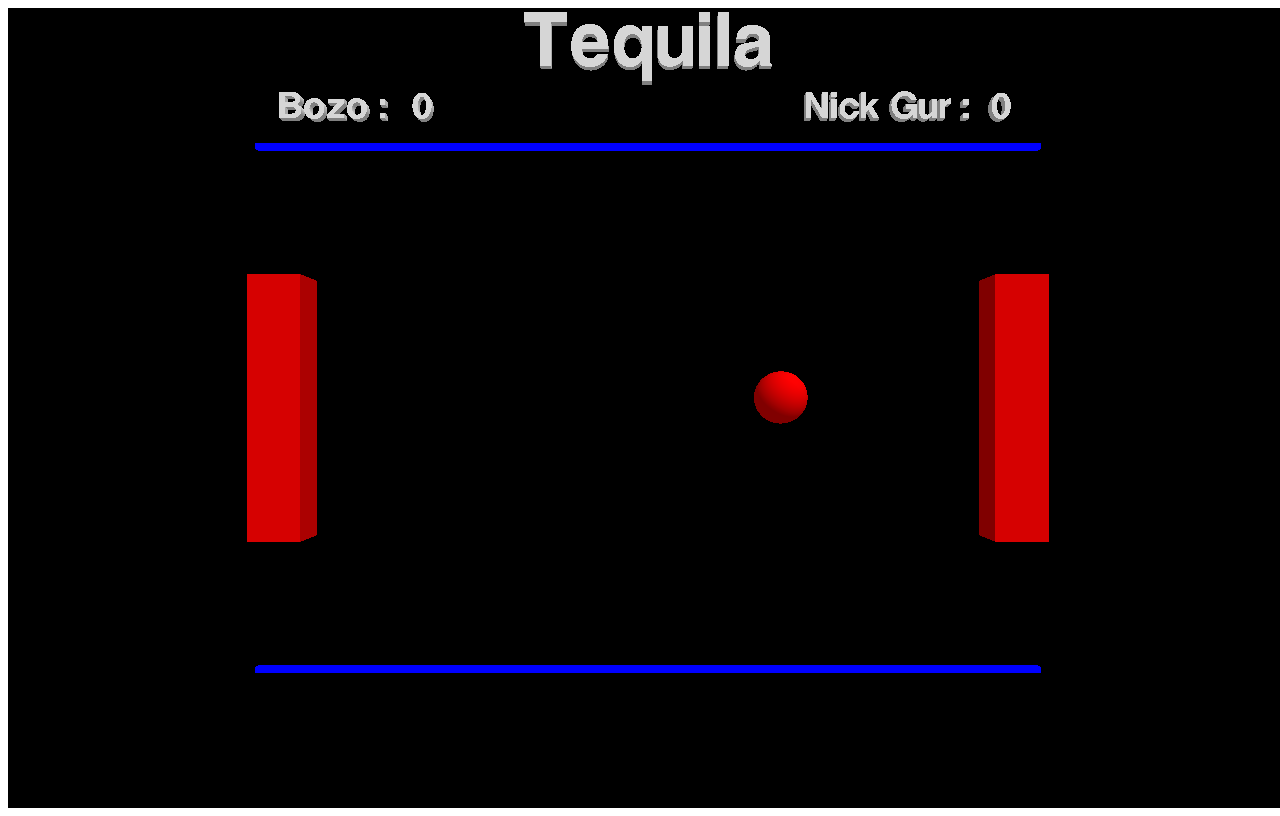
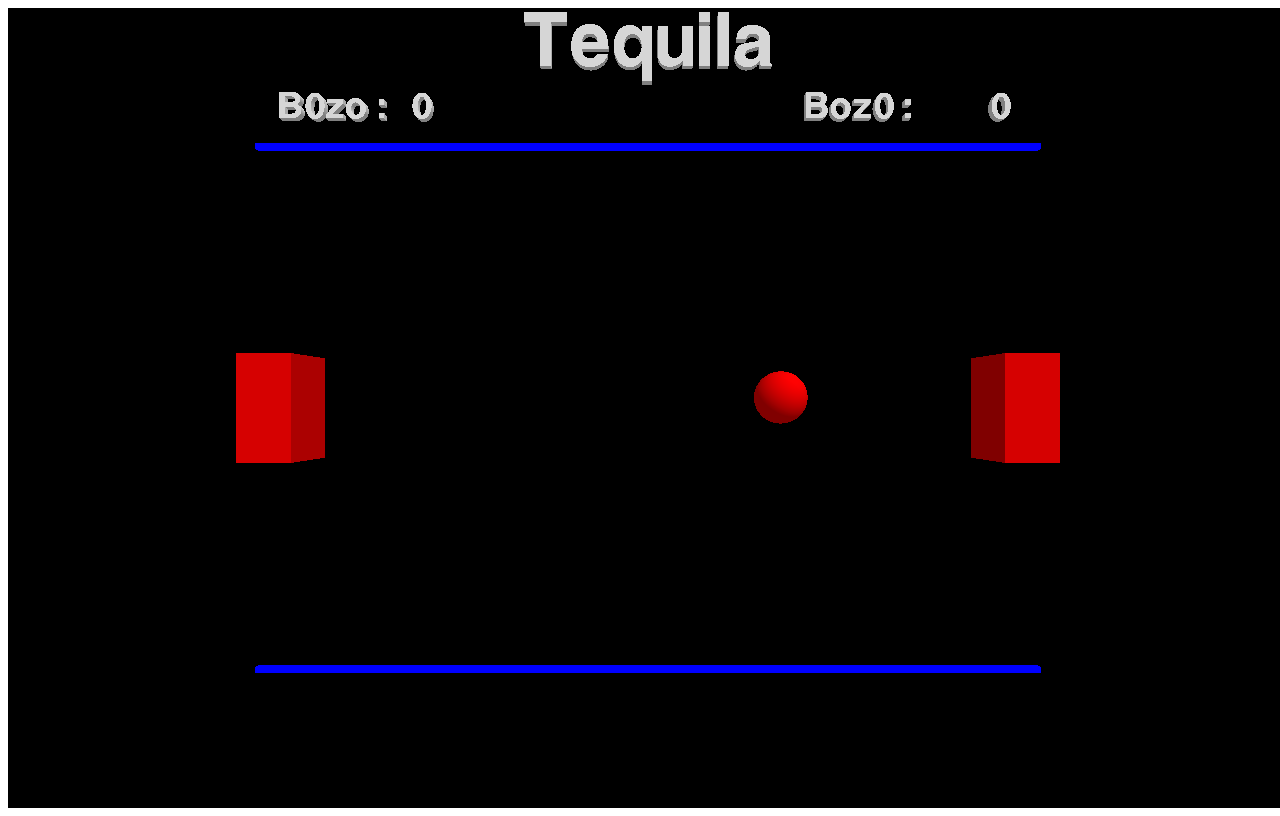
Before and after one commit to christow666/trancendencemini, a plain HTML site: page pong/index.html in a window 1280 px wide. Drawn offline with nearby package versions, Linux system fonts and the light colour scheme; animation ran at ten frames a second.

Commit message:
cleaner and config file

```diff
--- a/pong/Ball.js
+++ b/pong/Ball.js
@@ -1,7 +1,17 @@
+// BallContainer.js
 export class BallContainer {
-    constructor(scene, balls, scoreTracker) {
+    constructor(scene, ballConfigurations, scoreTracker) {
         this.scene = scene;
-        this.balls = balls.map(ball => new Ball(scene, ball.position, ball.velocity, scoreTracker));
+        this.balls = [];
+
+        // Initialize ball configurations
+        this.ballConfigurations = ballConfigurations;
+
+        const numberOfBallsToAdd = ballConfigurations.numberOfBalls;
+        for (let i = 0; i < numberOfBallsToAdd; i++) {
+            const ball = new Ball(scene, ballConfigurations, scoreTracker);
+            this.balls.push(ball);
+        }
     }
 
     update(player1Paddle, player2Paddle, topWall, bottomWall) {
@@ -17,18 +27,19 @@ export class BallContainer {
     }
 }
 
+// Ball.js
 export class Ball {
-    constructor(scene, position, velocity, scoreTracker) {
-        this.geometry = new THREE.SphereGeometry(0.5, 32, 32);
-        this.material = new THREE.MeshStandardMaterial({ color: 0xff0000 });
+    constructor(scene, ballConfigurations, scoreTracker) {
+        this.scene = scene;
+        this.geometry = new THREE.SphereGeometry(ballConfigurations.size, 32, 32);
+        this.material = new THREE.MeshStandardMaterial({ color: ballConfigurations.color });
         this.mesh = new THREE.Mesh(this.geometry, this.material);
-        this.scene = scene;
-        this.velocity = velocity;
-        this.maxVelocity = 0.1;
+        this.velocity = ballConfigurations.velocity.clone();
+        this.maxVelocity = ballConfigurations.maxVelocity;
         this.scoreTracker = scoreTracker; // Added scoreTracker property
 
         // Set initial position of the ball
-        this.mesh.position.copy(position); // Set ball position
+        this.mesh.position.copy(ballConfigurations.position); // Set ball position
 
         // Set initial velocity of the ball
         this.reset();
@@ -46,9 +57,11 @@ export class Ball {
             this.position,
             new THREE.Vector3(0, 0, 0),
             0,
-            0.8
+            0.5
         );
     }
+
+
 
     update(player1Paddle, player2Paddle, topWall, bottomWall) {
         // Update ball's position
--- a/pong/Gui.js
+++ b/pong/Gui.js
@@ -12,10 +12,9 @@ export class Gui {
     async initGui() {
         await this.createFont(); // Load the font
         this.createPongText("Tequila");
-        this.createPlayerNameText("Bozo", { x: -7, y: 5.5, z: 0 });
-        this.createPlayerNameText("Nick Gur", { x: 3, y: 5.5, z: 0 });
+        this.createPlayerNameText("B0zo", { x: -7, y: 5.5, z: 0 });
+        this.createPlayerNameText("Boz0", { x: 3, y: 5.5, z: 0 });
         this.createEndGameMessage();
-
         this.createScoreTextMeshes();
         this.updateScoreTextMesh(0, this.playerScores[1].position); // Update score text for player 1
         this.updateScoreTextMesh(0, this.playerScores[2].position); // Update score text for player 2
--- a/pong/Paddle.js
+++ b/pong/Paddle.js
@@ -1,30 +1,40 @@
 export class Paddle {
-    constructor(scene, width, height, depth, color, position, controls) {
-        this.geometry = new THREE.BoxGeometry(width, height, depth);
-        this.material = new THREE.MeshStandardMaterial({ color: color });
+    constructor(scene, config, walls) {
+        this.geometry = new THREE.BoxGeometry(config.width, config.height, config.depth);
+        this.material = new THREE.MeshStandardMaterial({ color: config.color });
         this.mesh = new THREE.Mesh(this.geometry, this.material);
         this.scene = scene;
 
         // Set initial position of the paddle
-        this.mesh.position.copy(position);
-
+        this.mesh.position.copy(config.position);
 
         // Add the paddle mesh to the scene
         this.scene.add(this.mesh);
 
         // Set up paddle speed
-        this.speed = 0.2;
+        this.speed = config.speed;
 
         // Set up paddle movement flags
         this.moveUp = false;
         this.moveDown = false;
 
         // Set up controls
-        this.controls = controls;
+        this.controls = config.controls;
 
         // Bind event listeners
         document.addEventListener('keydown', this.handleKeyDown.bind(this));
         document.addEventListener('keyup', this.handleKeyUp.bind(this));
+
+        // Create a raycaster instance
+        this.raycaster = new THREE.Raycaster(
+            this.position,
+            new THREE.Vector3(0, 0, 0),
+            0,
+            config.height / 2
+        );
+
+        // Reference to walls
+        this.walls = walls;
     }
 
     // Event handlers for keydown and keyup events
@@ -46,11 +56,30 @@ export class Paddle {
 
     // Update paddle position based on key events
     update() {
-        if (this.moveUp && this.mesh.position.y < 4) {
+        if (this.moveUp && !this.checkWallCollision(this.walls, new THREE.Vector3(0, 1, 0))) {
             this.mesh.position.y += this.speed;
         }
-        if (this.moveDown && this.mesh.position.y > -4) {
+        if (this.moveDown && !this.checkWallCollision(this.walls, new THREE.Vector3(0, -1, 0))) {
             this.mesh.position.y -= this.speed;
         }
     }
+
+    checkWallCollision(walls, direction) {
+        // Iterate over each wall
+        for (let wall of walls) {
+            // Update the raycaster with the current paddle position and direction
+            this.raycaster.set(this.mesh.position, direction);
+
+            // Perform raycasting for the current wall
+            const intersects = this.raycaster.intersectObject(wall.mesh);
+
+            // Check for collision with the current wall
+            if (intersects.length > 0) {
+                console.log("collision detected");
+                return true; // Collision detected with this wall
+            }
+        }
+
+        return false; // No collision detected with any wall
+    }
 }
--- /dev/null
+++ b/pong/Scene.js
@@ -0,0 +1,41 @@
+export class Scene {
+    constructor() {
+        // Set up scene
+        this.scene = new THREE.Scene();
+
+        // Set up camera
+        this.camera = new THREE.PerspectiveCamera(75, window.innerWidth / window.innerHeight, 0.1, 1000);
+        this.camera.position.set(0, 0, 10); // Move the camera away from the origin
+        this.camera.lookAt(this.scene.position);
+
+        // Set up renderer
+        this.renderer = new THREE.WebGLRenderer();
+        this.renderer.setSize(window.innerWidth, window.innerHeight);
+        document.body.appendChild(this.renderer.domElement);
+
+        // Add ambient light
+        this.ambientLight = new THREE.AmbientLight(0xffffff, 0.5); // Color, Intensity
+        this.scene.add(this.ambientLight);
+
+        // Add directional light
+        this.directionalLight = new THREE.DirectionalLight(0xffffff, 0.5); // Color, Intensity
+        this.directionalLight.position.set(0.5, 1, 1); // Set light position (from top-right-front)
+        this.scene.add(this.directionalLight);
+    }
+
+    getScene() {
+        return this.scene;
+    }
+
+    getCamera() {
+        return this.camera;
+    }
+
+    getRenderer() {
+        return this.renderer;
+    }
+
+    render() {
+        this.renderer.render(this.scene, this.camera);
+    }
+}
--- a/pong/Wall.js
+++ b/pong/Wall.js
@@ -1,11 +1,11 @@
 export class Wall {
-    constructor(scene, width, height, depth, color, position) {
-        this.geometry = new THREE.BoxGeometry(width, height, depth);
-        this.material = new THREE.MeshBasicMaterial({ color: color });
+    constructor(scene, config) {
+        this.geometry = new THREE.BoxGeometry(config.width, config.height, config.depth);
+        this.material = new THREE.MeshBasicMaterial({ color: config.color });
         this.mesh = new THREE.Mesh(this.geometry, this.material);
-        this.position = position;
+        this.position = config.position;
         this.scene = scene;
-        this.mesh.position.copy(position);
+        this.mesh.position.copy(this.position);
         this.scene.add(this.mesh);
     }
 }
--- /dev/null
+++ b/pong/config.js
@@ -0,0 +1,48 @@
+// config.js
+
+export const objectConfigs = {
+    walls: {
+        topWall: {
+            width: 15,
+            height: 0.1,
+            depth: 0.1,
+            color: 0x0000ff,
+            position: { x: 0, y: 5, z: 0 }
+        },
+        bottomWall: {
+            width: 15,
+            height: 0.1,
+            depth: 0.1,
+            color: 0x0000ff,
+            position: { x: 0, y: -5, z: 0 }
+        }
+    },
+    paddles: {
+        leftPaddle: {
+            width: 1,
+            height: 2,
+            depth: 1,
+            speed: 0.1,
+            color: 0xff0000,
+            position: { x: -7, y: 0, z: 0 },
+            controls: { up: 'w', down: 's' }
+        },
+        rightPaddle: {
+            width: 1,
+            height: 2,
+            depth: 1,
+            speed: 0.1,
+            color: 0xff0000,
+            position: { x: 7, y: 0, z: 0 },
+            controls: { up: 'o', down: 'l' }
+        }
+    },
+    ballConfigurations: {
+        position: new THREE.Vector3(0, 0, 0),
+        velocity: new THREE.Vector3(0, 0, 0),
+        size: 0.5,
+        color: 0xff0000,
+        maxVelocity: 0.1,
+        numberOfBalls: 1
+    }
+};
--- /dev/null
+++ b/pong/main.js
@@ -0,0 +1,48 @@
+import { BallContainer } from './Ball.js';
+import { Gui } from './Gui.js';
+import { Wall } from './Wall.js';
+import { Paddle } from './Paddle.js';
+import { ScoreTracker } from './ScoreTracker.js';
+import { EndGameManager } from './EndGameManager.js';
+import { Scene } from './Scene.js';
+import { objectConfigs } from './config.js';
+
+//Create my scene
+const myScene = new Scene();
+const scene = myScene.getScene();
+const camera = myScene.getCamera();
+const renderer = myScene.getRenderer();
+
+// Create GUI, EndGameManager and scoreTracker
+const gui = new Gui(scene);
+await gui.initGui();
+
+const endGameManager = new EndGameManager(scene, gui);
+const scoreTracker = new ScoreTracker(gui, endGameManager);
+
+// Create ball container
+const ballContainer = new BallContainer(scene, objectConfigs.ballConfigurations, scoreTracker);
+
+// Create walls
+const topWall = new Wall(scene, objectConfigs.walls.topWall);
+const bottomWall = new Wall(scene, objectConfigs.walls.bottomWall);
+
+// Create paddles
+const leftPaddle = new Paddle(scene, objectConfigs.paddles.leftPaddle, [topWall, bottomWall]);
+const rightPaddle = new Paddle(scene, objectConfigs.paddles.rightPaddle, [topWall, bottomWall]);
+
+function animate() {
+    requestAnimationFrame(animate);
+
+    // Update paddles' position
+    leftPaddle.update();
+    rightPaddle.update();
+
+    // Update ball container
+    ballContainer.update(leftPaddle.mesh, rightPaddle.mesh, topWall, bottomWall);
+
+    // Render the scene
+    renderer.render(scene, camera);
+}
+
+animate();
--- a/pong/script.js
+++ /dev/null
@@ -1,93 +0,0 @@
-import { Ball } from './Ball.js';
-import { Gui } from './Gui.js';
-import { Wall } from './Wall.js';
-import { Paddle } from './Paddle.js';
-import { ScoreTracker } from './ScoreTracker.js';
-import { EndGameManager } from './EndGameManager.js';
-
-// Set up scene, camera, and renderer
-const scene = new THREE.Scene();
-const camera = new THREE.PerspectiveCamera(75, window.innerWidth / window.innerHeight, 0.1, 1000);
-const renderer = new THREE.WebGLRenderer();
-renderer.setSize(window.innerWidth, window.innerHeight);
-document.body.appendChild(renderer.domElement);
-
-// Add ambient light
-const ambientLight = new THREE.AmbientLight(0xffffff, 0.5); // Color, Intensity
-scene.add(ambientLight);
-
-// Add directional light
-const directionalLight = new THREE.DirectionalLight(0xffffff, 0.5); // Color, Intensity
-directionalLight.position.set(0.5, 1, 1); // Set light position (from top-right-front)
-scene.add(directionalLight);
-
-camera.position.set(0, 0, 10); // Move the camera away from the origin
-camera.lookAt(scene.position);
-
-// Create GUI and scoreTracker
-const gui = new Gui(scene);
-await gui.initGui();
-
-const endGameManager = new EndGameManager(scene, gui);
-const scoreTracker = new ScoreTracker(gui, endGameManager);
-
-// Create an array to store ball instances
-const balls = [];
-
-// Create balls
-const ballPositions = [
-    { position: new THREE.Vector3(0, 0, 0), velocity: new THREE.Vector3(0.1, 0.1, 0) },
-    // Add more positions and velocities as needed
-];
-
-function initBalls() {
-    for (let i = 0; i < 0 ; i++){
-        ballPositions.push({ position: new THREE.Vector3(0, 0, 0), velocity: new THREE.Vector3(0.1, 0.1, 0) });
-    }
-
-}
-initBalls();
-
-ballPositions.forEach(pos => {
-    const ball = new Ball(scene, pos.position, pos.velocity, scoreTracker);
-    balls.push(ball);
-});
-
-// Set balls in the endgame manager
-balls.forEach(ball => endGameManager.addBall(ball));
-endGameManager.setScoreTracker(scoreTracker);
-
-// Create walls
-const topWall = new Wall(scene, 15, 0.1, 0.1, 0x0000ff, { x: 0, y: 5, z: 0 });
-const bottomWall = new Wall(scene, 15, 0.1, 0.1, 0x0000ff, { x: 0, y: -5, z: 0 });
-
-// Define paddle properties
-const width = 1;
-const height = 5;
-const depth = 0.5;
-const color = 0xff0000;
-const controlsPlayer1 = { up: 'w', down: 's' }; // Controls for player 1
-const controlsPlayer2 = { up: 'o', down: 'l' }; // Controls for player 2
-
-// Create paddles and pass the walls parameter
-const leftPaddle = new Paddle(scene, width, height, depth, color, { x: -7, y: 0, z: 0 }, controlsPlayer1, [topWall, bottomWall]);
-const rightPaddle = new Paddle(scene, width, height, depth, color, { x: 7, y: 0, z: 0 }, controlsPlayer2, [topWall, bottomWall]);
-
-// Update ball's position and handle collisions
-function animate() {
-    requestAnimationFrame(animate);
-
-    // Update paddles' position
-    leftPaddle.update();
-    rightPaddle.update();
-
-    // Update ball's position
-    balls.forEach(ball => {
-        ball.update(leftPaddle.mesh, rightPaddle.mesh, topWall, bottomWall);
-    });
-
-    // Render the scene
-    renderer.render(scene, camera);
-}
-
-animate();
```
Also changed, not shown: pong/index.html (+1 -1 lines).
